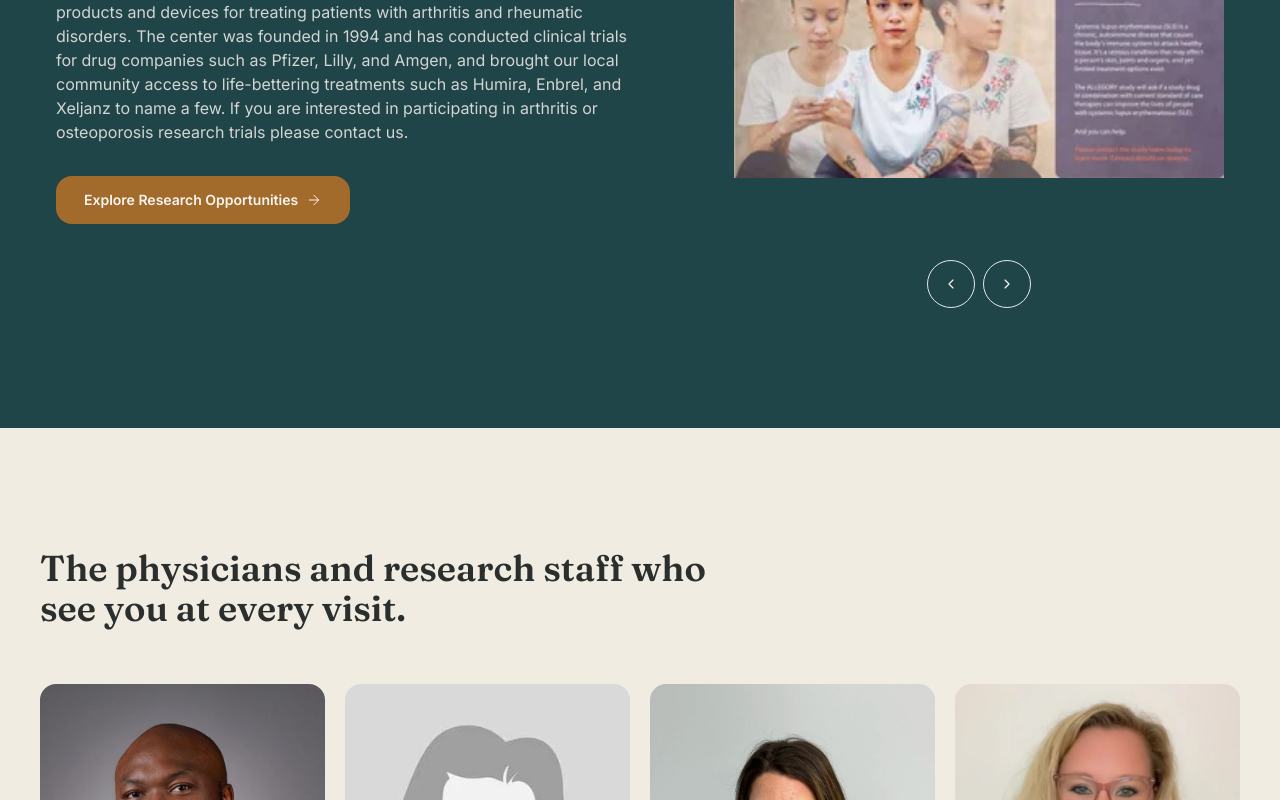
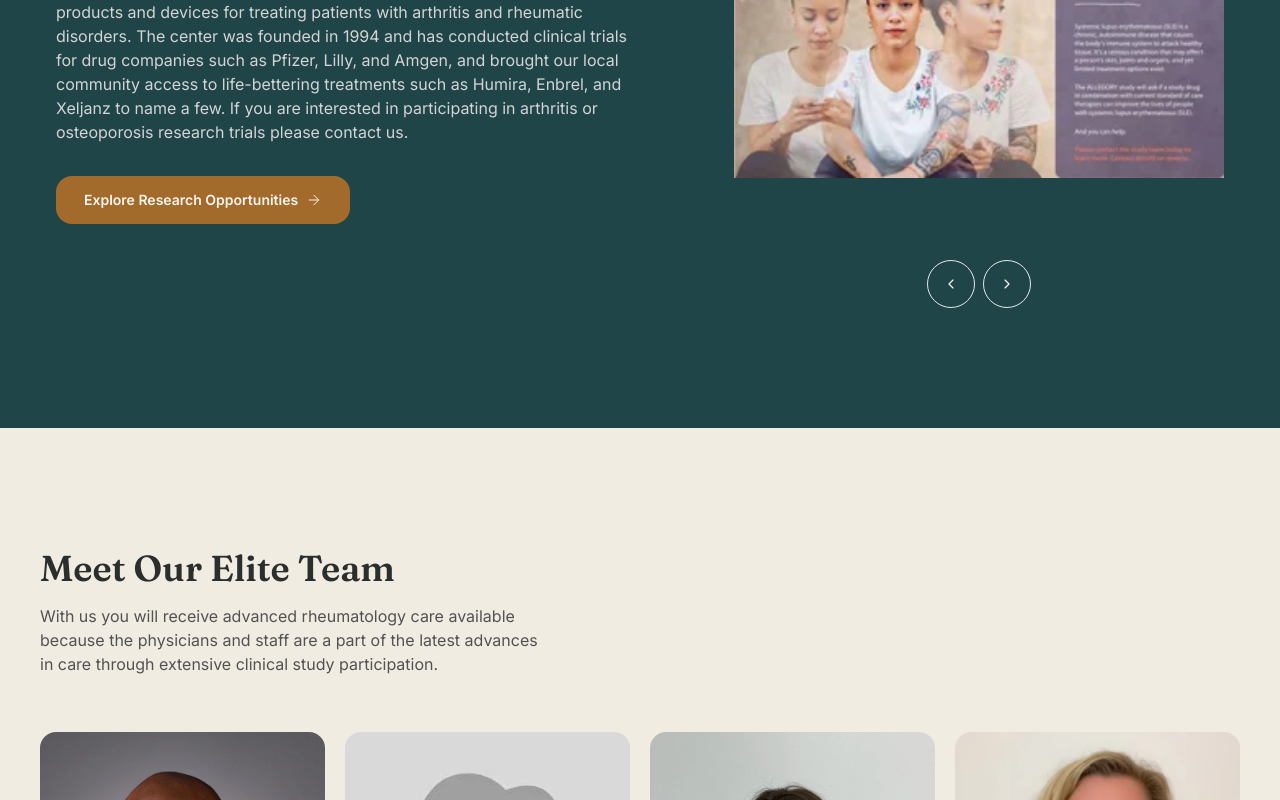
Before and after one commit to writefreak/rheumdocs, a Next.js app: page / in a window 1280 px wide. Shown: the part 3182-3982 px from the top of the page. Built offline with nearby package versions, Linux system fonts and the light colour scheme.

Commit message:
update team section

```diff
--- a/components/TeamSection.tsx
+++ b/components/TeamSection.tsx
@@ -117,7 +117,7 @@ export default function TeamSection() {
   return (
     <section id="team" className="bg-bg-alt px-6 py-24 lg:px-10 lg:py-30">
       <div className="mx-auto max-w-7xl">
-        <div className="flex items-end justify-between gap-4">
+        <div className="flex flex-col gap-4">
           <motion.h2
             initial={{ opacity: 0, y: 20 }}
             whileInView={{ opacity: 1, y: 0 }}
@@ -125,8 +125,20 @@ export default function TeamSection() {
             transition={{ duration: 0.55 }}
             className="max-w-2xl font-display text-3xl font-semibold leading-tight text-ink sm:text-4xl"
           >
-            The physicians and research staff who see you at every visit.
+            Meet Our Elite Team
           </motion.h2>
+
+          <motion.p
+            initial={{ opacity: 0, y: 20 }}
+            whileInView={{ opacity: 1, y: 0 }}
+            viewport={{ once: true, margin: "-80px" }}
+            transition={{ duration: 0.55 }}
+            className="max-w-lg font-body text-xs md:text-base leading-relaxed text-neutral-600"
+          >
+            With us you will receive advanced rheumatology care available
+            because the physicians and staff are a part of the latest advances
+            in care through extensive clinical study participation.
+          </motion.p>
 
           {/* <div className="hidden shrink-0 items-center gap-2 sm:flex">
             <button
```
